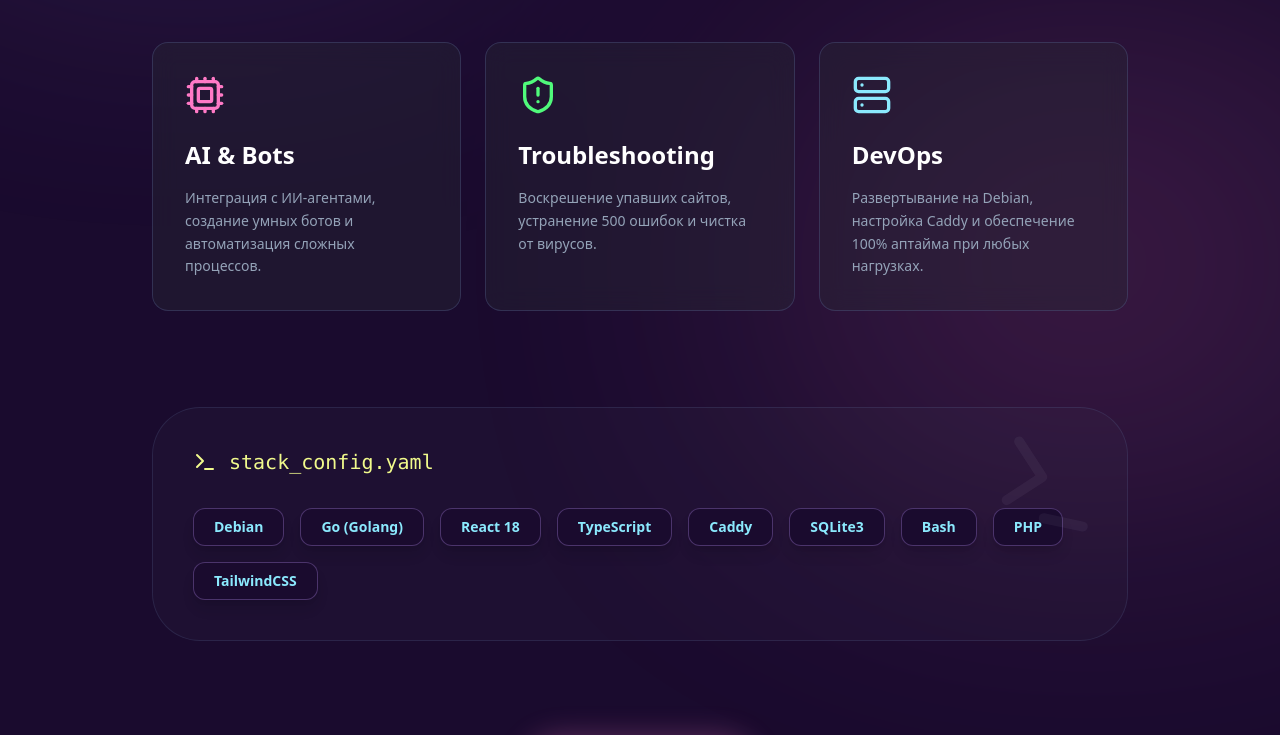
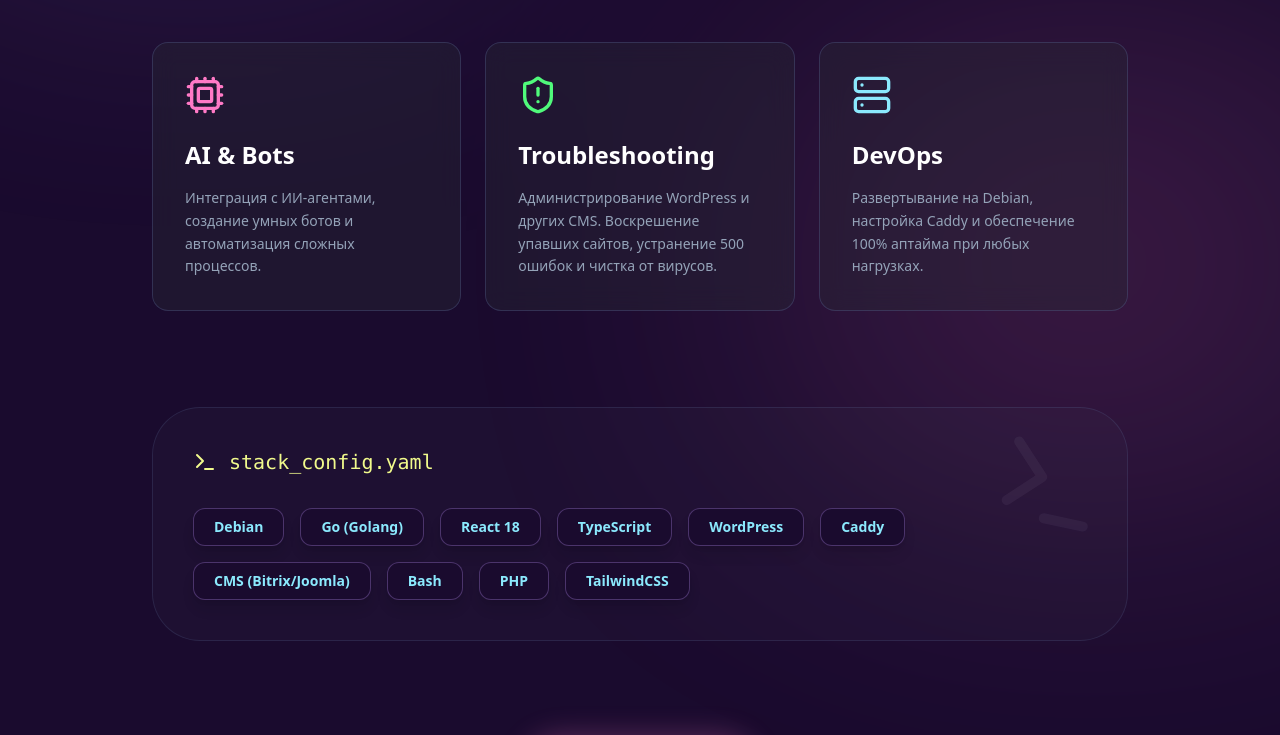
Before and after one commit to srgazh/ruliit, a React (Vite) app in the folder frontend/: page / in a window 1280 px wide. Shown: the part 416-1151 px from the top of the page. Built offline with nearby package versions, Linux system fonts and the light colour scheme.

Commit message:
Add WordPress and CMS expertise to portfolio

```diff
--- a/frontend/src/App.tsx
+++ b/frontend/src/App.tsx
@@ -44,7 +44,7 @@ export default function App() {
           <div className="p-8 bg-[#282a36]/40 border border-[#6272a4]/30 rounded-2xl backdrop-blur-md hover:border-[#50fa7b]/50 transition-all group">
             <ShieldAlert className="text-[#50fa7b] mb-6 group-hover:scale-110 transition-transform" size={40} />
             <h2 className="text-2xl font-bold text-white mb-4">Troubleshooting</h2>
-            <p className="text-[#94a3b8] text-sm leading-relaxed">Воскрешение упавших сайтов, устранение 500 ошибок и чистка от вирусов.</p>
+            <p className="text-[#94a3b8] text-sm leading-relaxed">Администрирование WordPress и других CMS. Воскрешение упавших сайтов, устранение 500 ошибок и чистка от вирусов.</p>
           </div>
 
           <div className="p-8 bg-[#282a36]/40 border border-[#6272a4]/30 rounded-2xl backdrop-blur-md hover:border-[#8be9fd]/50 transition-all group">
@@ -63,7 +63,7 @@ export default function App() {
             <Terminal size={24} /> stack_config.yaml
           </h3>
           <div className="flex flex-wrap gap-4">
-            {["Debian", "Go (Golang)", "React 18", "TypeScript", "Caddy", "SQLite3", "Bash", "PHP", "TailwindCSS"].map(skill => (
+            {["Debian", "Go (Golang)", "React 18", "TypeScript", "WordPress", "Caddy", "CMS (Bitrix/Joomla)", "Bash", "PHP", "TailwindCSS"].map(skill => (
               <span key={skill} className="px-5 py-2 bg-[#1a0b2e] border border-[#bd93f9]/30 rounded-xl text-sm font-bold text-[#8be9fd] shadow-lg">
                 {skill}
               </span>
```
